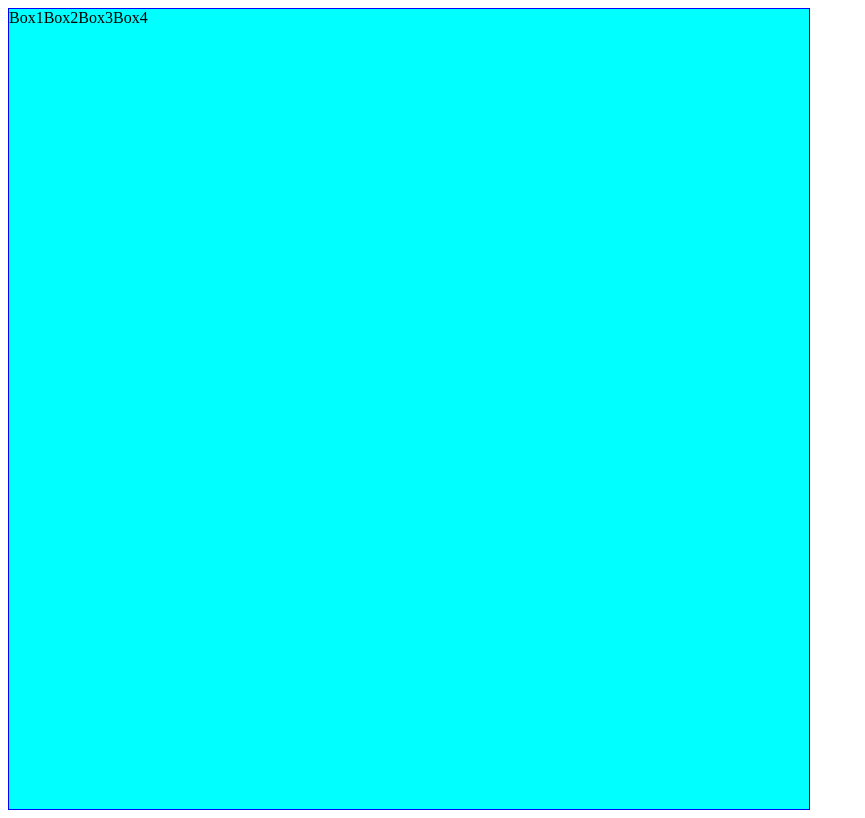
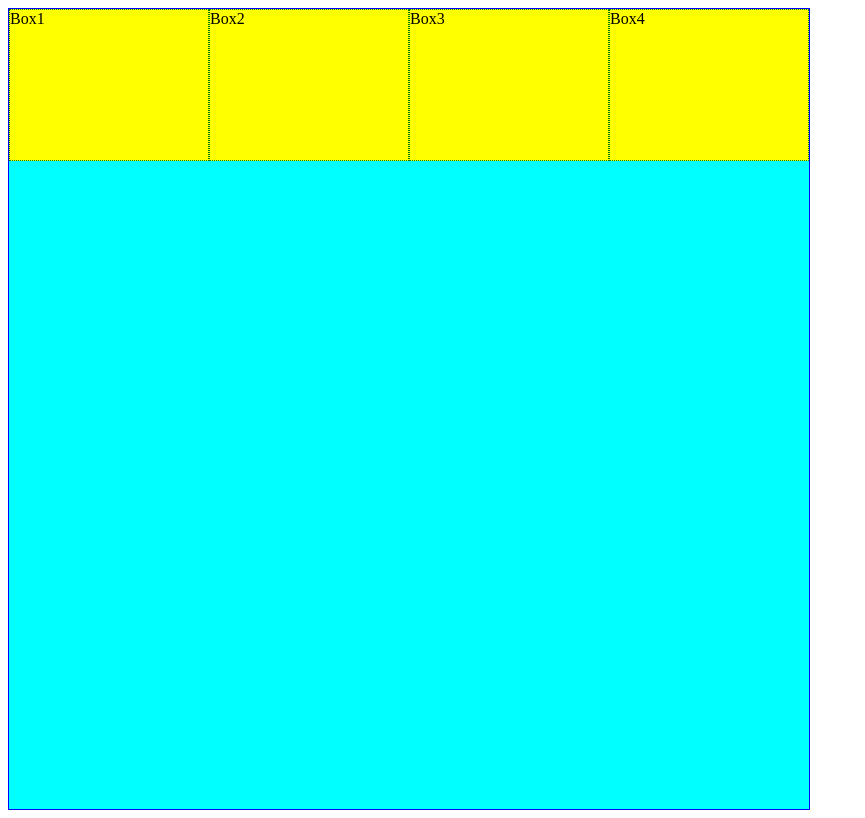
Before and after one commit to Jyoti-sharma-kiet/ABES-TOT-FSD, a plain HTML site: page CSS/Flexwork/index.html in a window 1280 px wide. Shown: the whole page, without its empty margins (0-865 px from the left). Drawn offline with Linux system fonts and the light colour scheme.

Commit message:
flex items

```diff
--- a/CSS/Flexwork/flexcss.css
+++ b/CSS/Flexwork/flexcss.css
@@ -5,3 +5,27 @@
     width: 800px;
     background-color: aqua;
 }
+.box1{
+height: 150px;
+width: 200px;
+border: 1px dotted green;
+background-color: yellow;
+}
+.box2{
+   height: 150px;
+width: 200px;
+border: 1px dotted green;
+background-color: yellow;
+}
+.box3{
+  height: 150px;
+width: 200px;
+border: 1px dotted green;
+background-color: yellow;
+}
+.box4{
+  height: 150px;
+width: 200px;
+border: 1px dotted green;
+background-color: yellow;
+}
```
